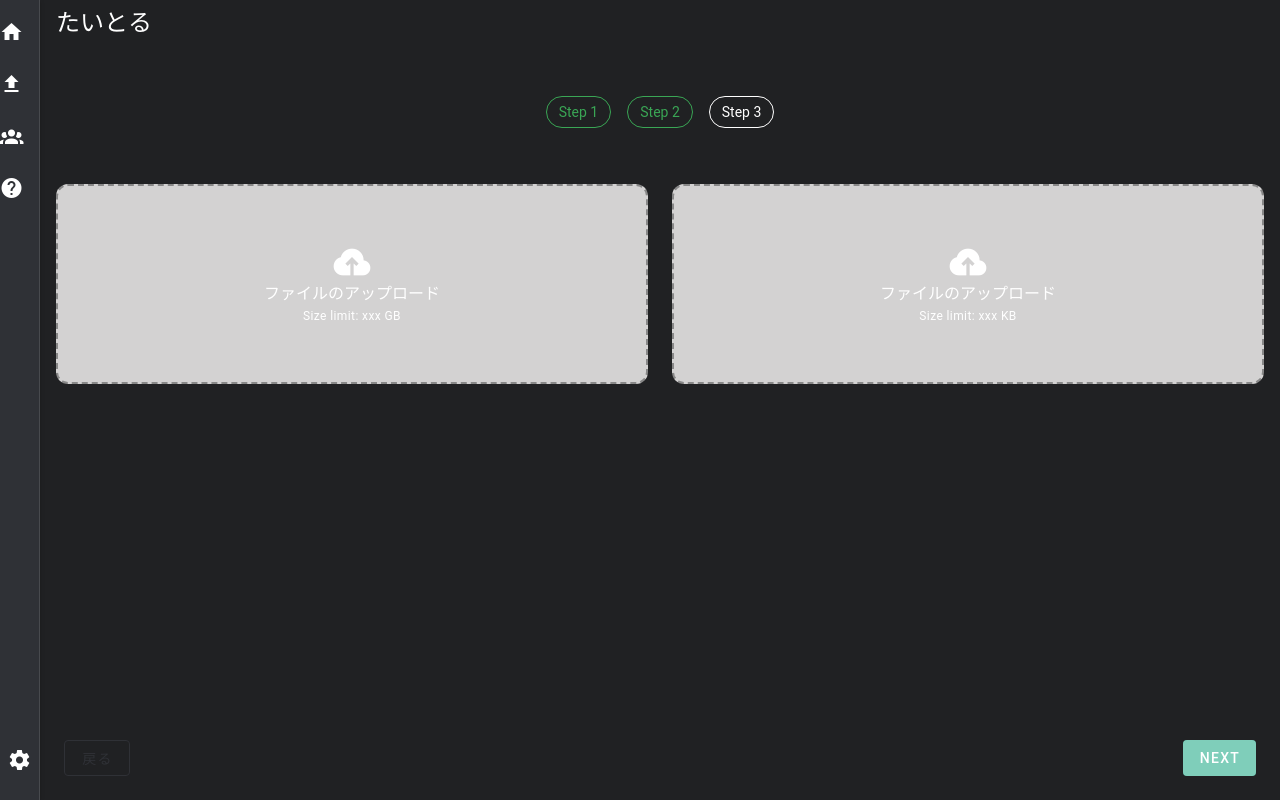
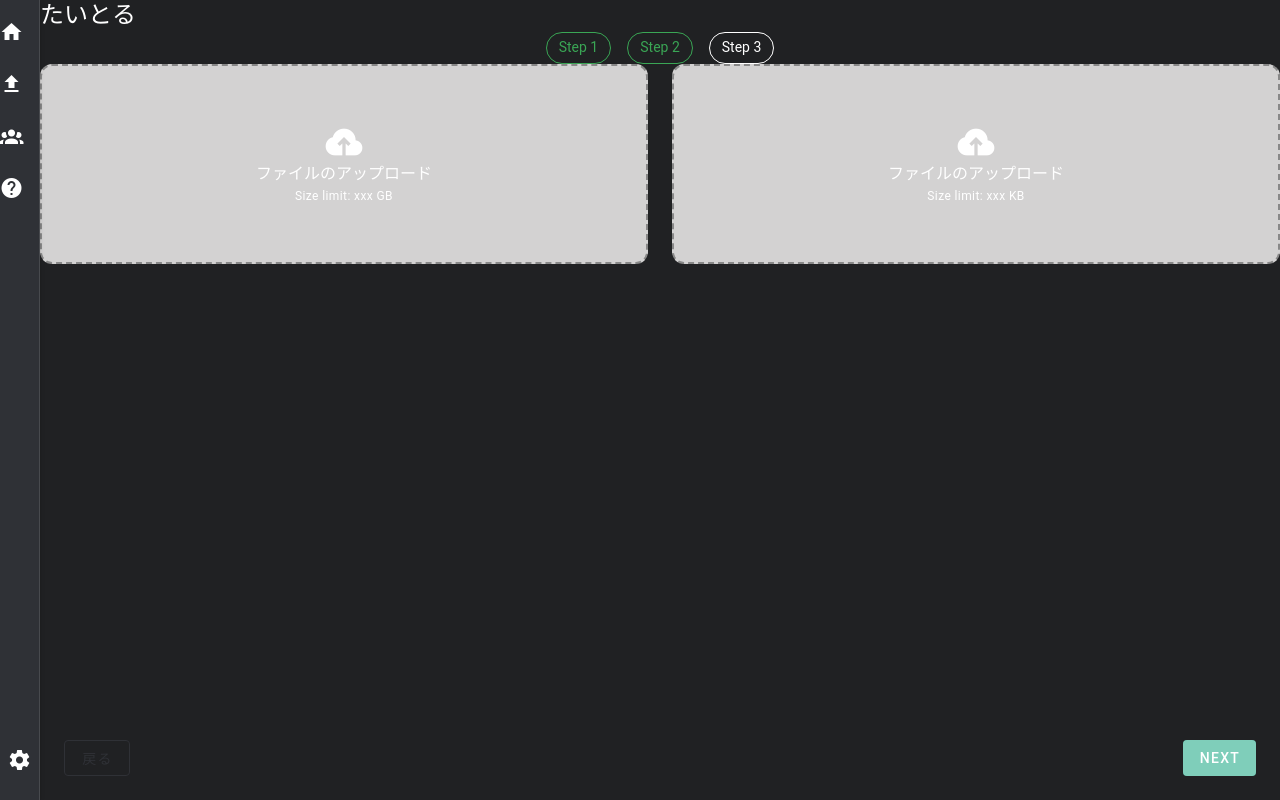
Before and after one commit to same-hack/my-front, a Vue app: page /info in a window 1280 px wide. Built offline with nearby package versions, Linux system fonts and the light colour scheme.

Commit message:
グリッドをなくしてV-stepperに

```diff
--- a/src/assets/scss/layout-grid.scss
+++ b/src/assets/scss/layout-grid.scss
@@ -1,32 +1,32 @@
-/* layout-grid.css */
+// /* layout-grid.css */
 
-.layout-content {
-  display: grid;
-  height: 100vh;
-  overflow: hidden;
+// .layout-content {
+//   display: grid;
+//   height: 100vh;
+//   overflow: hidden;
 
-  grid-template:
-    "...... ...... ...... ...... ...... ...... ......" 1vh
-    "...... title  title  title  title  title  ......" 10vh
-    "...... ...... ...... ...... ...... ...... ......" 1vh
-    "...... step   step   step   step   step   ......" 10vh
-    "...... ...... ...... ...... ...... ...... ......" 1vh
-    "...... main   main   main   main   main   ......" 64vh
-    "...... ...... ...... ...... ...... ...... ......" 1vh
-    "...... footer footer footer footer footer ......" 10vh
-    "...... ...... ...... ...... ...... ...... ......" 2vh
-    / 1rem 1fr 1rem 2fr 1rem 1fr 1rem;
-}
+//   grid-template:
+//     "...... ...... ...... ...... ...... ...... ......" 1vh
+//     "...... title  title  title  title  title  ......" 10vh
+//     "...... ...... ...... ...... ...... ...... ......" 1vh
+//     "...... step   step   step   step   step   ......" 10vh
+//     "...... ...... ...... ...... ...... ...... ......" 1vh
+//     "...... main   main   main   main   main   ......" 64vh
+//     "...... ...... ...... ...... ...... ...... ......" 1vh
+//     "...... footer footer footer footer footer ......" 10vh
+//     "...... ...... ...... ...... ...... ...... ......" 2vh
+//     / 1rem 1fr 1rem 2fr 1rem 1fr 1rem;
+// }
 
-.layout-content > ._title {
-  grid-area: title;
-}
-.layout-content > ._step {
-  grid-area: step;
-}
-.layout-content > ._main {
-  grid-area: main;
-}
-.layout-content > ._footer {
-  grid-area: footer;
-}
+// .layout-content > ._title {
+//   grid-area: title;
+// }
+// .layout-content > ._step {
+//   grid-area: step;
+// }
+// .layout-content > ._main {
+//   grid-area: main;
+// }
+// .layout-content > ._footer {
+//   grid-area: footer;
+// }
--- a/src/pages/samplepage/Main.vue
+++ b/src/pages/samplepage/Main.vue
@@ -1,105 +1,98 @@
 <template>
-  <v-container fluid class="pa-0">
-    <!-- ✅ タイトル -->
-    <v-row
-      no-gutters
-      style="height: 64px"
-      class="align-center px-4 bg-grey-lighten-3"
-    >
-      <v-col cols="12">
-        <h2 class="text-h6 font-weight-bold">サンプルステップページ</h2>
-      </v-col>
-    </v-row>
+  <div class="layout-content">
+    <div class="_title">
+      <h2 class="text-h5">たいとる</h2>
+    </div>
 
-    <!-- ✅ ステッパー本体（全高 - タイトル64px - フッター64px） -->
-    <v-row no-gutters style="height: calc(100vh - 128px)">
-      <v-col cols="12" class="fill-height">
-        <v-stepper v-model="step" vertical class="fill-height">
-          <!-- ヘッダー -->
+    <div class="stepper-main">
+      <v-stepper v-model="step" alt-labels style="height: 100%">
         <v-stepper-header>
-            <v-stepper-step :complete="step > 1" step="1" @click="goStep(1)">
-              Step 1
-            </v-stepper-step>
-            <v-stepper-step :complete="step > 2" step="2" @click="goStep(2)">
-              Step 2
-            </v-stepper-step>
-            <v-stepper-step step="3" @click="goStep(3)">Step 3</v-stepper-step>
+          <v-stepper-item :complete="step > 1" :value="1" title="Step 1" />
+          <v-stepper-item :complete="step > 2" :value="2" title="Step 2" />
+          <v-stepper-item :complete="step > 3" :value="3" title="Step 3" />
         </v-stepper-header>
 
-          <!-- 各ステップ -->
-          <v-stepper-items class="fill-height overflow-auto">
-            <v-stepper-content step="1" class="fill-height">
-              <router-view v-slot="{ Component }">
-                <component :is="Component" class="step-content" />
-              </router-view>
-            </v-stepper-content>
-            <v-stepper-content step="2" class="fill-height">
-              <router-view v-slot="{ Component }">
-                <component :is="Component" class="step-content" />
-              </router-view>
-            </v-stepper-content>
-            <v-stepper-content step="3" class="fill-height">
-              <router-view v-slot="{ Component }">
-                <component :is="Component" class="step-content" />
-              </router-view>
-            </v-stepper-content>
-          </v-stepper-items>
+        <v-stepper-window style="height: calc(100% - 48px); overflow-y: auto">
+          <v-stepper-window-item :value="1">
+            <Step1 @next="goToStep(2)" />
+          </v-stepper-window-item>
+
+          <v-stepper-window-item :value="2">
+            <Step2 @prev="goToStep(1)" @next="goToStep(3)" />
+          </v-stepper-window-item>
+
+          <v-stepper-window-item :value="3">
+            <Step3 @prev="goToStep(2)" />
+          </v-stepper-window-item>
+        </v-stepper-window>
       </v-stepper>
-      </v-col>
-    </v-row>
+    </div>
 
-    <!-- ✅ Prev / Next ボタン -->
-    <v-row no-gutters style="height: 64px" class="align-center px-4">
-      <v-col cols="12" class="d-flex justify-space-between">
+    <div class="stepper-footer">
       <v-btn
-          v-if="step > 1"
         variant="outlined"
         color="secondary"
-          @click="goStep(step - 1)"
+        :disabled="step === 1"
+        @click="goToStep(step - 1)"
       >
         戻る
       </v-btn>
-        <div />
-        <v-btn v-if="step < 3" color="primary" @click="goStep(step + 1)">
-          NEXT
+      <v-spacer />
+      <v-btn color="primary" :disabled="step === 3" @click="goToStep(step + 1)">
+        次へ
       </v-btn>
-      </v-col>
-    </v-row>
-  </v-container>
+    </div>
+  </div>
 </template>
 
 <script setup lang="ts">
+import { ref, watch } from "vue";
 import { useRoute, useRouter } from "vue-router";
-import { ref, watch } from "vue";
+import Step1 from "./Step1.vue";
+import Step2 from "./Step2.vue";
+import Step3 from "./Step3.vue";
 
+const step = ref(1);
+const route = useRoute();
 const router = useRouter();
-const route = useRoute();
-const step = ref(1);
 
-// URL → ステップ番号反映
-watch(
-  () => route.name,
-  (name) => {
-    if (name === "StepperStep1") step.value = 1;
-    else if (name === "StepperStep2") step.value = 2;
-    else if (name === "StepperStep3") step.value = 3;
-  },
-  { immediate: true }
-);
+// ✅ URL→step 同期
+const stepMap: Record<string, number> = {
+  step1: 1,
+  step2: 2,
+  step3: 3,
+};
 
-// ステップ移動 → URL更新
-const goStep = (num: number) => {
-  step.value = num;
-  router.push({ name: `StepperStep${num}` });
+// ✅ 初期表示時：URLに応じて step を設定
+const currentStepFromRoute = stepMap[route.path.split("/").pop() || "step1"];
+if (currentStepFromRoute) step.value = currentStepFromRoute;
+
+// ✅ step→URL 同期
+const goToStep = (targetStep: number) => {
+  step.value = targetStep;
+  router.push(`/sample/stepper/step${targetStep}`);
 };
 </script>
 
 <style scoped>
-.fill-height {
-  height: 100%;
+.layout-content {
+  padding: 24px;
+  height: 100vh;
+  display: flex;
+  flex-direction: column;
 }
-.step-content {
-  height: 100%;
-  overflow-y: auto;
+._title {
+  height: 7vh;
+}
+.stepper-main {
+  height: 88vh;
+  overflow: hidden;
+}
+.stepper-footer {
+  height: 5vh;
+  display: flex;
+  justify-content: space-between;
+  align-items: center;
+  padding: 0 16px;
 }
 </style>
```
Lines whose indentation alone changed are shown as unchanged.
